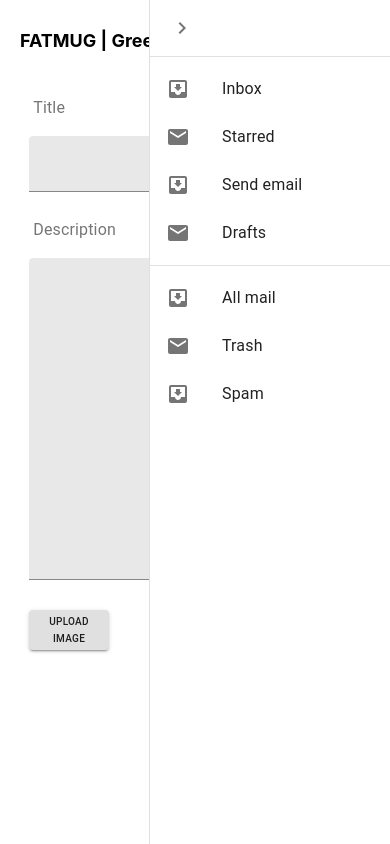
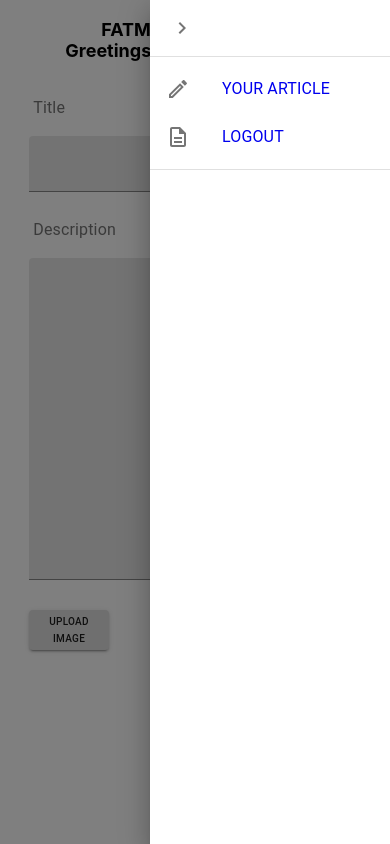
Before and after one commit to JaiSinghal02/blog-portal, a React (Create React App) app: page /writearticle in a window 390 px wide. Both pictures are taken after a click on the button "open drawer". Built offline with nearby package versions, Linux system fonts and the light colour scheme.

Commit message:
Added all pages

```diff
--- a/src/App.js
+++ b/src/App.js
@@ -1,5 +1,7 @@
 import './App.css';
 import {withRouter,Route,Switch} from 'react-router-dom'
+import {connect} from 'react-redux'
+import * as actionTypes from './store/actions/actions'
 import Auth from './Components/Auth/AuthForm'
 import LandingPage from './Components/LandingPage/LandingPage'
 import NavBar from './Components/NavBar/NavBar'
@@ -7,11 +9,22 @@ import WriteArticle from './Components/WriteArticle/WriteArticle'
 import YourArticles from './Components/YourArticles/YourArticles'
 import ViewArticle from './Components/ViewArticle/ViewArticle'
 
-function App() {
+function App(props) {
+  function publishArticle(){
+    const data=props.publishData
+    console.log("TO publish-->",data)
+    if(data["title"] !=="" && data["description"]!==""){
+      props.history.push('/landingpage')
+      alert("Published/..")
+    }
+    else{
+      alert("please complete")
+    }
+  }
   return (
     <div className="App">
       <header className="App-header">
-        <NavBar></NavBar>
+        <NavBar publishArticle={publishArticle} clearPublishData={props.clearPublishData}></NavBar>
         <Switch>
           <Route path="/viewarticle" component={ViewArticle} />
           <Route path="/yourarticles" component={YourArticles} />
@@ -24,5 +37,14 @@ function App() {
     </div>
   );
 }
-
-export default App;
+const mapStateToProps = state=>{
+  return{
+    publishData: state.publishData
+  }
+}
+const mapDispatchToProps = dispatch=>{
+  return{
+    clearPublishData: ()=> dispatch({type: actionTypes.UNSET_PUBLISH_DATA})
+  }
+}
+export default connect(mapStateToProps,mapDispatchToProps)(withRouter(App));
--- a/src/Components/NavBar/NavBar.css
+++ b/src/Components/NavBar/NavBar.css
@@ -33,6 +33,12 @@
 .navbar-sidedrawer{
     display: none;
 }
+.active-link>button{
+    background-color: grey;
+}
+.navbar-secondary-publish-button{
+    display: none;
+}
 
 @media only screen and (max-width: 660px){
     .navbar-buttons-container{
@@ -48,5 +54,10 @@
     .navbar-info h2{
         font-size: 18px;
     }
+    .navbar-secondary-publish-button{
+        display: flex;
+        justify-content: center;
+        align-items: center;
+    }
 
 }
--- a/src/Components/NavBar/NavBar.js
+++ b/src/Components/NavBar/NavBar.js
@@ -1,33 +1,60 @@
-import React from 'react'
+import React,{useState,useEffect} from 'react'
 import Button from '@material-ui/core/Button';
-import {Link} from 'react-router-dom'
+import {NavLink} from 'react-router-dom'
+import {withRouter} from 'react-router-dom'
 import SideDrawer from '../UI/SideDrawer/SideDrawer'
 import './NavBar.css'
 
-export default function NavBar(props){
+function NavBar(props){
+    const path=props.history.location.pathname
+    const boolWriteBar=path==="/writearticle"
+    const navlist=[{"name":"WRITE","path":"/writearticle"},{"name":"YOUR ARTICLE","path":"/yourarticles"},{"name":"LOGOUT","path":"/landingpage"}]
+    if(boolWriteBar){
+        navlist.splice(0,1)
+    }
+    const [publishBar,setWriteBar]=useState(false)
+
+    useEffect(()=>{
+        setWriteBar(boolWriteBar)
+        props.clearPublishData()
+    },[path])
+    function publishArticle(){
+        props.publishArticle();
+    }
     return(
         <div className="navbar-container">
             <div className="navbar-info">
                 <h2>FATMUG | Greetings{"<name>"}</h2>
             </div>
+            {/* secondary publish button for mobile device */}
+            <div className="navbar-secondary-publish-button">
+            {publishBar?
+                    <Button variant="outlined" onClick={()=>publishArticle()}classes={{label: "navbar-button-label"}} style={{marginRight: '8px',padding: '4px 5px',backgroundColor: 'grey'}} >Publish</Button>
+                    :null }
+            </div>
 
             <div className="navbar-buttons-container">
                 <div className="navbar-sidedrawer">
-                    <SideDrawer/>
+                    <SideDrawer list={navlist}/>
                 </div>
                 <div className="navbar-buttons-div">
-
-                    <Link to="/writearticle">
+                    {publishBar?
+                    <Button variant="outlined" onClick={()=>publishArticle()}classes={{label: "navbar-button-label"}} style={{marginRight: '8px',padding: '4px 5px',backgroundColor: 'grey'}} >Publish</Button>
+                    :
+                    <NavLink activeClassName="active-link" to="/writearticle" style={{ textDecoration: 'none' }}>
                     <Button variant="outlined" classes={{label: "navbar-button-label"}} style={{marginRight: '8px',padding: '4px 5px'}} >Write</Button>
-                    </Link>
-                    <Link to="/yourarticles">
+                    </NavLink>
+                    }
+                    <NavLink activeClassName="active-link" exact to="/yourarticles" style={{ textDecoration: 'none' }}>
                     <Button variant="outlined" classes={{label: "navbar-button-label"}} style={{marginRight: '8px',padding: '4px 5px'}} >Your Article</Button>
-                    </Link>
-                    <Link to="/">
+                    </NavLink>
+                    <NavLink exact to="/" style={{ textDecoration: 'none' }}>
                     <Button classes={{label: "navbar-button-label"}} style={{padding: '4px 5px'}} >Logout</Button>
-                    </Link>
+                    </NavLink>
                 </div>
             </div>
         </div>
     )
 }
+
+export default withRouter(NavBar)
--- a/src/Components/TopArticles/TopArticles.css
+++ b/src/Components/TopArticles/TopArticles.css
@@ -51,7 +51,7 @@
 
 @media only screen and (max-width: 650px){
     .ta-container{
-        width:80%;
+        width:95%;
     }
 }
 @media only screen and (max-width: 500px){
@@ -61,6 +61,7 @@
     .ta-article-container{
         align-items: center;
         justify-content: center;
+        max-height: 100px;
     }
     .ta-article-cont{
         padding-left: 15px;
--- a/src/Components/UI/SideDrawer/SideDrawer.js
+++ b/src/Components/UI/SideDrawer/SideDrawer.js
@@ -2,7 +2,6 @@ import React from 'react';
 import clsx from 'clsx';
 import { makeStyles, useTheme } from '@material-ui/core/styles';
 import Drawer from '@material-ui/core/Drawer';
-import CssBaseline from '@material-ui/core/CssBaseline';
 import List from '@material-ui/core/List';
 import Divider from '@material-ui/core/Divider';
 import IconButton from '@material-ui/core/IconButton';
@@ -12,8 +11,10 @@ import ChevronRightIcon from '@material-ui/icons/ChevronRight';
 import ListItem from '@material-ui/core/ListItem';
 import ListItemIcon from '@material-ui/core/ListItemIcon';
 import ListItemText from '@material-ui/core/ListItemText';
-import InboxIcon from '@material-ui/icons/MoveToInbox';
-import MailIcon from '@material-ui/icons/Mail';
+import CreateOutlinedIcon from '@material-ui/icons/CreateOutlined';
+import DescriptionOutlinedIcon from '@material-ui/icons/DescriptionOutlined';
+import ExitToAppOutlinedIcon from '@material-ui/icons/ExitToAppOutlined';
+import {Link} from 'react-router-dom'
 
 const drawerWidth = 240;
 
@@ -60,7 +61,7 @@ const useStyles = makeStyles((theme) => ({
   },
 }));
 
-export default function PersistentDrawerRight() {
+export default function PersistentDrawerRight(props) {
   const classes = useStyles();
   const theme = useTheme();
   const [open, setOpen] = React.useState(false);
@@ -72,7 +73,7 @@ export default function PersistentDrawerRight() {
   const handleDrawerClose = () => {
     setOpen(false);
   };
-
+  let icons=[<CreateOutlinedIcon />,<DescriptionOutlinedIcon/>,<ExitToAppOutlinedIcon/>]
   return (
     <div className={classes.root}>
       <IconButton
@@ -86,7 +87,7 @@ export default function PersistentDrawerRight() {
           </IconButton>
       <Drawer
         className={(open)?classes.drawer:classes.hide}
-        variant="persistent"
+        variant="temporary"
         anchor="right"
         open={open}
         classes={{
@@ -100,22 +101,24 @@ export default function PersistentDrawerRight() {
         </div>
         <Divider />
         <List>
-          {['Inbox', 'Starred', 'Send email', 'Drafts'].map((text, index) => (
-            <ListItem button key={text}>
-              <ListItemIcon>{index % 2 === 0 ? <InboxIcon /> : <MailIcon />}</ListItemIcon>
-              <ListItemText primary={text} />
+          {props.list.map((obj, index) => (
+            <Link key={obj["name"]} to={obj["path"]} style={{textDecoration: 'none'}}>
+            <ListItem button  onClick={handleDrawerClose}>
+              <ListItemIcon>{icons[index]}</ListItemIcon>
+              <ListItemText primary={obj["name"]} />
             </ListItem>
+            </Link>
           ))}
         </List>
         <Divider />
-        <List>
+        {/* <List>
           {['All mail', 'Trash', 'Spam'].map((text, index) => (
             <ListItem button key={text}>
               <ListItemIcon>{index % 2 === 0 ? <InboxIcon /> : <MailIcon />}</ListItemIcon>
               <ListItemText primary={text} />
             </ListItem>
           ))}
-        </List>
+        </List> */}
       </Drawer>
     </div>
   );
--- a/src/Components/WriteArticle/WriteArticle.js
+++ b/src/Components/WriteArticle/WriteArticle.js
@@ -3,13 +3,16 @@ import './WriteArticle.css'
 import TextField from '@material-ui/core/TextField';
 import InputLabel from '@material-ui/core/InputLabel';
 import Button from '@material-ui/core/Button';
+import {connect} from 'react-redux'
+import * as actionTypes from '../../store/actions/actions'
 import Image from '../../image.png' //Temporray image replace by user upload image
 
-export default function WriteArticle(props){
+function WriteArticle(props){
     const [imagePath, setImagePath]=useState("")
     const [image, setImage]=useState("")
     function imageUpload(e){
         if(e.target.value!==""){
+            props.changePublishData({"image": e.target.value})
             setImage(URL.createObjectURL(e.target.files[0]))
             setImagePath(e.target.value)
         }
@@ -27,6 +30,7 @@ export default function WriteArticle(props){
           placeholder=""
           variant="filled"
           fullWidth
+          onChange={(e)=>props.changePublishData({"title": e.target.value})}
         />
         </div>
         <div className="wa-article-desc-container">
@@ -42,6 +46,7 @@ export default function WriteArticle(props){
           multiline={true}
           rowsMax={15}
           rows={15}
+          onChange={(e)=>props.changePublishData({"description": e.target.value})}
         />
         </div>
         <div className="wa-article-image-container">
@@ -68,3 +73,9 @@ export default function WriteArticle(props){
         </div>
     )
 }
+const mapDispatchToProps = dispatch=>{
+    return{
+        changePublishData: (data)=> dispatch({type: actionTypes.SET_PUBLISH_DATA,data:data})
+    }
+}
+export default connect(null,mapDispatchToProps)(WriteArticle)
--- a/src/Components/YourArticles/YourArticles.js
+++ b/src/Components/YourArticles/YourArticles.js
@@ -50,7 +50,6 @@ function YourArticles(props) {
 
                 <div className="ya-article-container">
                     <div className="ya-article-body">
-                        {console.log("-->",data)}
                         <YourArticle data={data}articleNumber={stepValue} articleClicked={(i)=>articleClicked(i)}/>
                     </div>
                 </div>
--- a/src/store/actions/actions.js
+++ b/src/store/actions/actions.js
@@ -1 +1,3 @@
 export const SET_ARTICLE_DATA = 'SET_ARTICLE_DATA'
+export const SET_PUBLISH_DATA = 'SET_PUBLISH_DATA'
+export const UNSET_PUBLISH_DATA = 'UNSET_PUBLISH_DATA'
--- a/src/store/reducer/reducer.js
+++ b/src/store/reducer/reducer.js
@@ -1,7 +1,12 @@
 import * as actionTypes from '../actions/actions'
 
 const intialState={
-    articleData: {}
+    articleData: {},
+    publishData: {
+        title: "",
+        description: "",
+        image: ""
+    }
 }
 const reducer=(state=intialState,action)=>{
     switch(action.type){
@@ -11,6 +16,26 @@ const reducer=(state=intialState,action)=>{
                 ...state,
                 articleData: action.articleData
             }
+        case actionTypes.SET_PUBLISH_DATA:
+            //console.log("key-->",Object.keys(action.data))
+            const key=Object.keys(action.data)
+            // console.log("value-->",action.data[key])
+            return{
+                ...state,
+                publishData: {
+                    ...state.publishData,
+                    [key]: action.data[key]
+                }
+            }
+        case actionTypes.UNSET_PUBLISH_DATA:
+            return{
+                ...state,
+                publishData: {
+                    title: "",
+                    description: "",
+                    image: ""
+                }
+            }
         default:
             return state
     }
```
